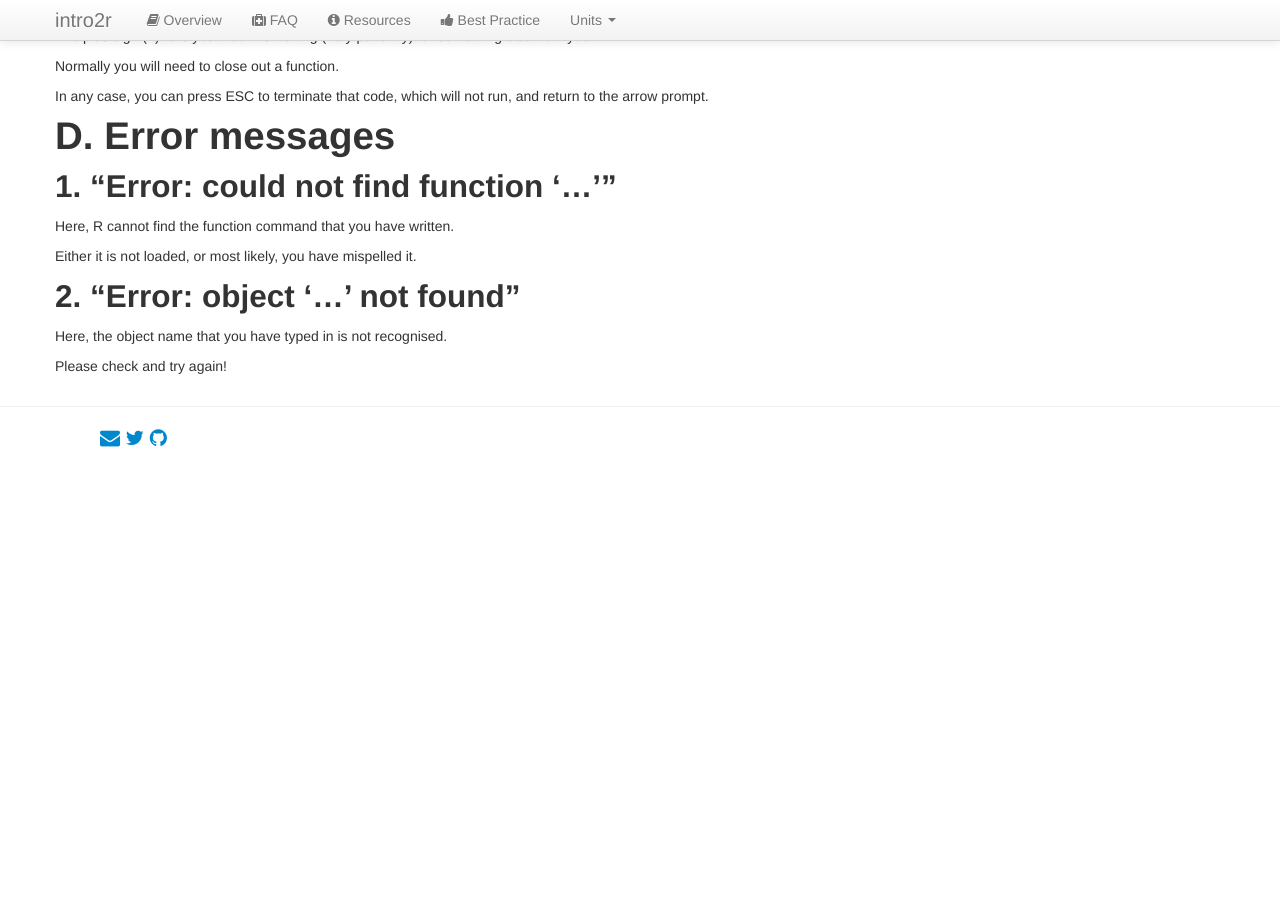
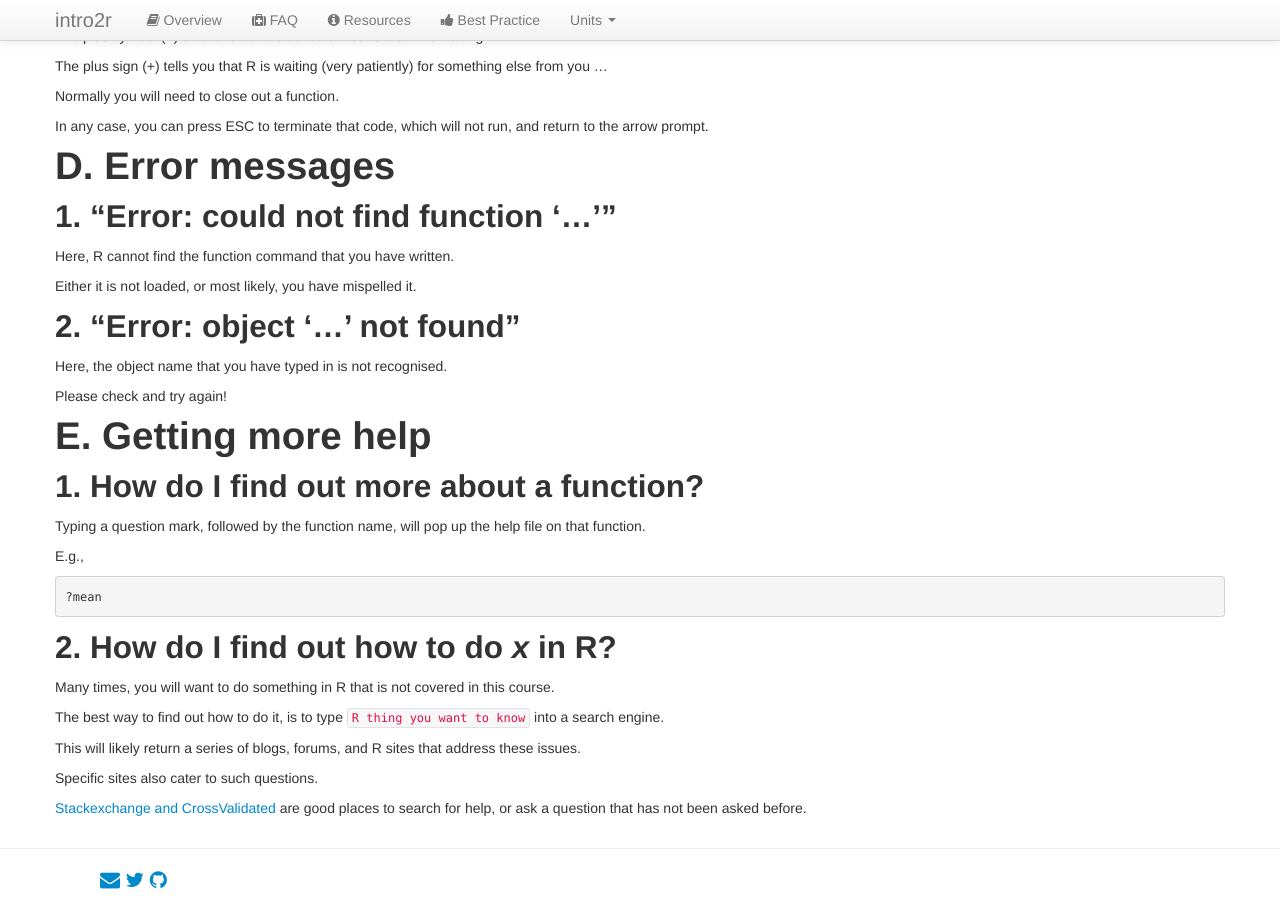
Before and after one commit to intro2r/intro2r, a Jekyll site: the page built from faq.md, in a window 1280 px wide and 900 px high, scrolled down 2353 px. Built offline with Jekyll 4.4.1, drawn with Linux system fonts in a browser that asks for light colours; before the commit the page ends 2811 px from its top, so only the background shows below that.

Commit message:
Update faq.md

````diff
--- a/faq.md
+++ b/faq.md
@@ -15,6 +15,8 @@ B. Submitting labs
 C. The R console
 
 D. Error messages
+
+E. Getting more help
 
 
 # A.Installing
@@ -167,3 +169,29 @@ Either it is not loaded, or most likely, you have mispelled it.
 Here, the object name that you have typed in is not recognised.
 
 Please check and try again!
+
+
+
+# E. Getting more help
+
+## 1. How do I find out more about a function?
+
+Typing a question mark, followed by the function name, will pop up the help file on that function.
+
+E.g.,
+
+```{r}
+?mean
+```
+
+## 2. How do I find out how to do *x* in R?
+
+Many times, you will want to do something in R that is not covered in this course.
+
+The best way to find out how to do it, is to type `R thing you want to know` into a search engine.
+
+This will likely return a series of blogs, forums, and R sites that address these issues.
+
+Specific sites also cater to such questions.
+
+[Stackexchange and CrossValidated](https://stats.stackexchange.com/) are good places to search for help, or ask a question that has not been asked before.
````
